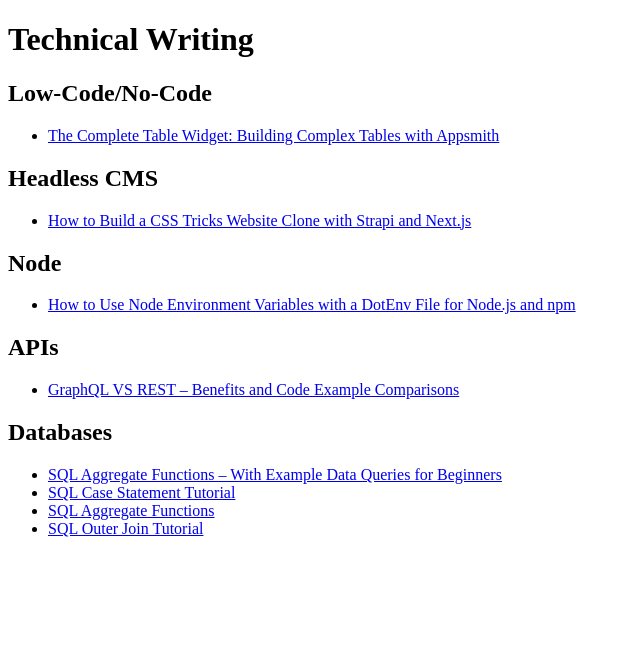
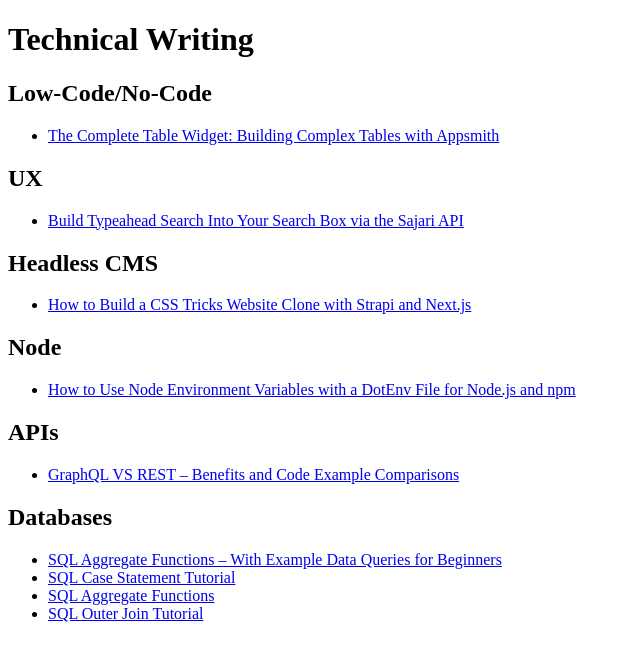
Before and after one commit to zealousAnemone/veronica-stork, a Next.js app: page /writing in a window 1280 px wide. Shown: the top 660 px of the page, without its empty margins (0-640 px from the left). Built offline with nearby package versions, Linux system fonts and the light colour scheme.

Commit message:
Adds Sajari link

```diff
--- a/pages/writing.js
+++ b/pages/writing.js
@@ -13,6 +13,16 @@ const Writing = () => {
           <li>
             <a href="https://blog.appsmith.com/the-complete-table-widget-building-complex-tables-with-appsmith">
               The Complete Table Widget: Building Complex Tables with Appsmith
+            </a>
+          </li>
+        </ul>
+      </div>
+      <div className="card">
+        <h2>UX</h2>
+        <ul>
+          <li>
+            <a href="https://www.sajari.com/blog/autocomplete-typeahead-search-api">
+            Build Typeahead Search Into Your Search Box via the Sajari API
             </a>
           </li>
         </ul>
```
